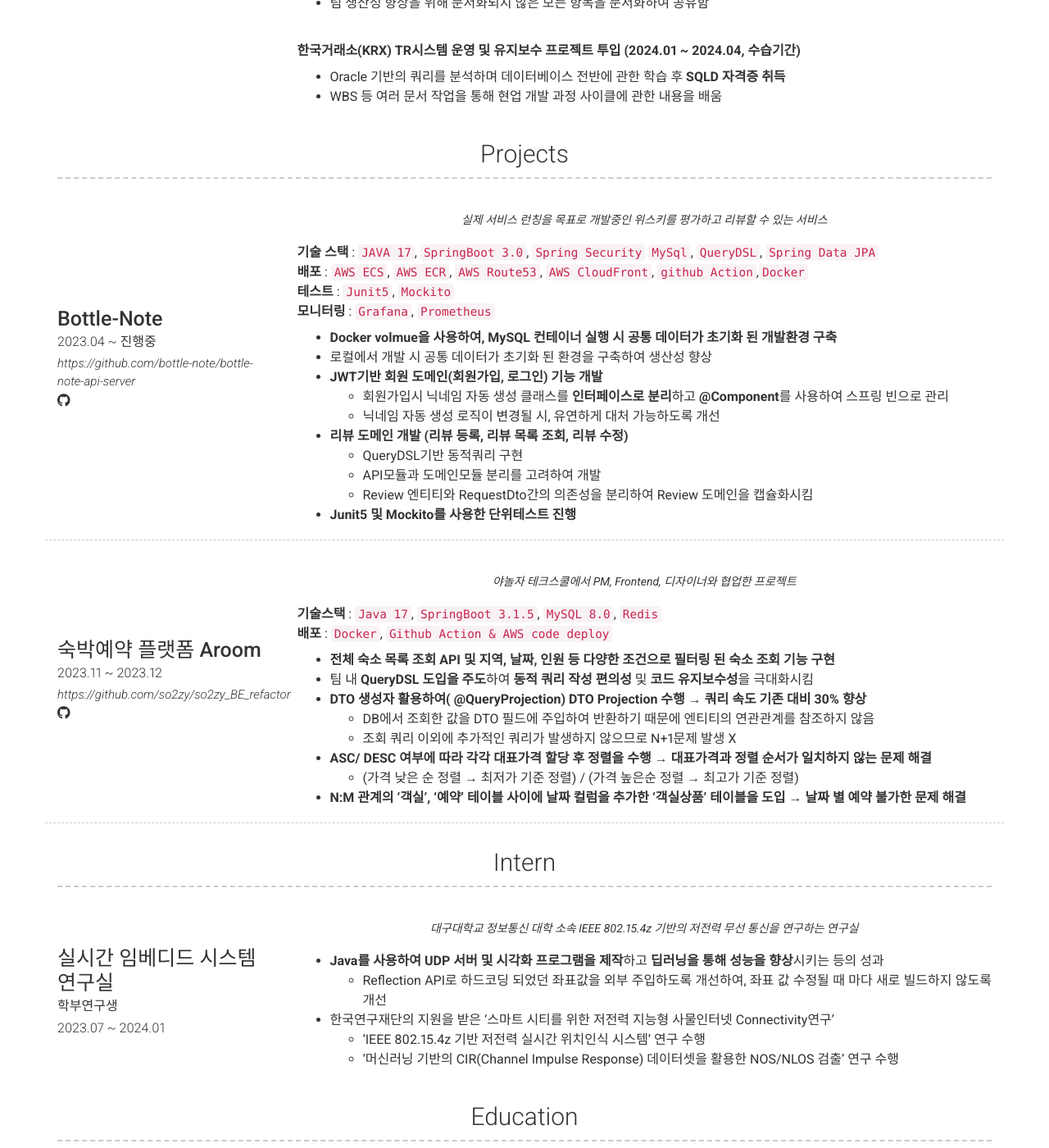
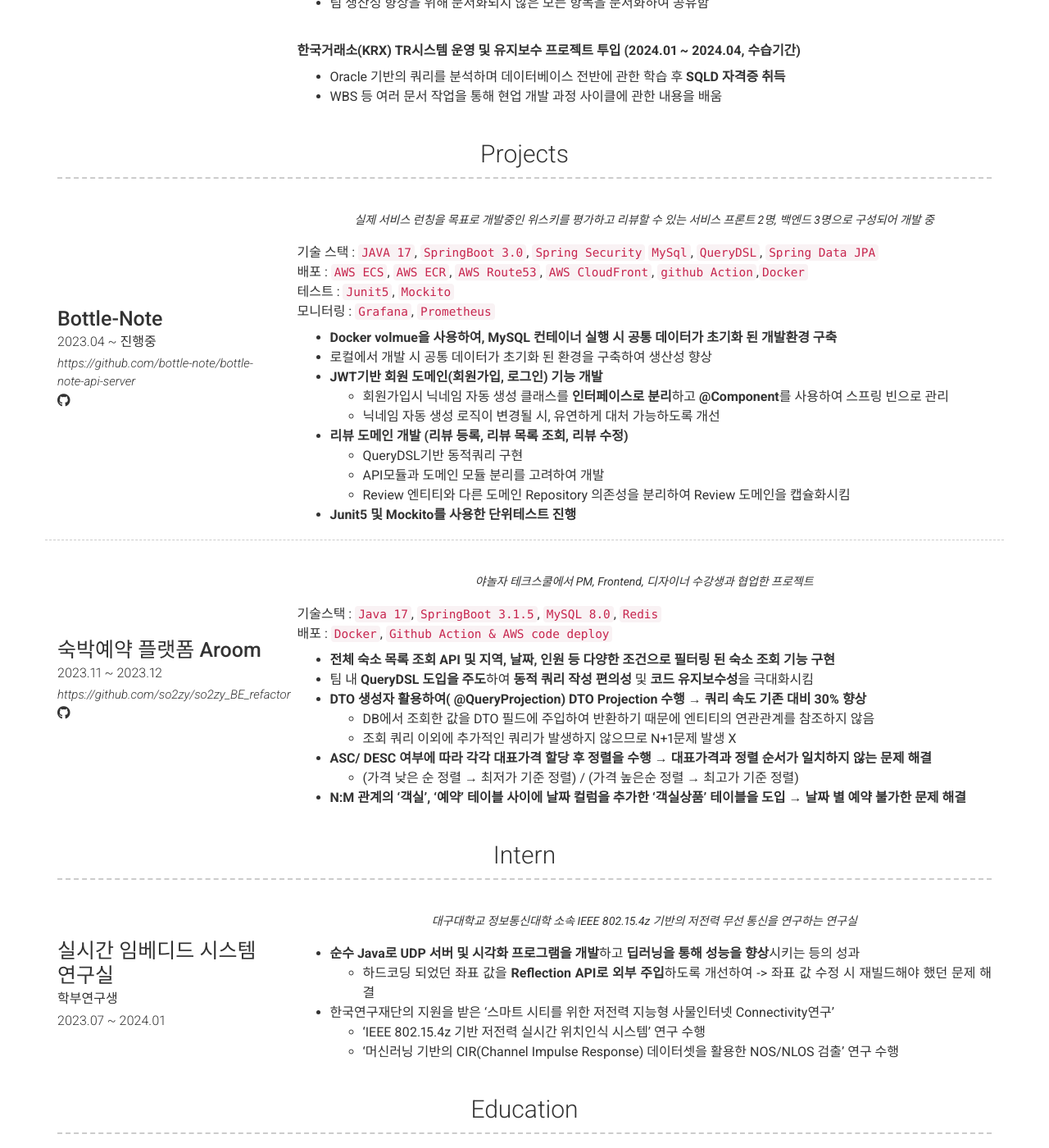
Before and after one commit to chadongmin/chadongmin.github.io, a Jekyll site: the page built from index.md, in a window 1280 px wide and 1400 px high, scrolled down 1080 px. Shown: the whole window at 82% size. Built offline with Jekyll 4.4.1, drawn with Linux system fonts in a browser that asks for light colours; nearby versions of some CDN libraries; some of the changed text lies outside the part shown.

Commit message:
이력서 v1.1

```diff
--- a/_config.yml
+++ b/_config.yml
@@ -50,11 +50,11 @@ about_profile_image: images/profile_image.jpg
 about_content: | # this will include new lines to allow paragraphs
   Java & Spring 기반의 1년차 서버 백엔드 개발자 차동민입니다.
 
-  금융 소프트웨어 기업인 (주)아이티아이즈에서 <mark>조각투자 블록체인 연계 API 개발</mark> 등의 프로젝트를 수행했습니다.
+  금융 소프트웨어 기업인 (주)아이티아이즈에서 **조각투자 블록체인 연계 API 개발**, **국채시장거래 솔루션** 등의 프로젝트를 수행했습니다.
 
   문서화되지 않은 모든 항목을 문서화하여 공유하고, 개발 중 반복되는 과정을 자동화하는 등 <mark>팀 전체의 생산성 향상</mark>을 위해 노력했습니다.
 
-  현재는 서비스 운영 경험을 위해 퇴근 후 팀 프로젝트로 '보틀노트'라는 서비스를 개발중입니다.
+  현재는 서비스 운영 경험을 위해 퇴근 후, 팀 프로젝트로 위스키 리뷰 서비스 **'보틀노트'**를 개발중입니다.
 
   팀원들과 **코드 리뷰** 및 **테스트 코드** 작성을 하며 지속적인 소프트웨어 품질 향상을 위해 노력합니다.
 content:
@@ -64,7 +64,7 @@ content:
     content:
       - layout: left
         title: (주)아이티아이즈
-        sub_title: Fintech본부 솔루션사업부
+        sub_title: Fintech 본부 솔루션사업부
         caption: 2024.01 ~ 현재
         #        link: Link to company (optional)
         #        quote: >
@@ -79,20 +79,20 @@ content:
           - **Spring Bean 설정을 통해 자동으로 필수 데이터 초기화하여 개발 효율성 증대**
 
           - **Jenkins CI/CD 파이프라인 구축**
-            - Github 브랜치 푸쉬 감지 후 OpenSSH로 배포 서버에 원격 배포 구축
+            - Github 브랜치 푸쉬 감지 후 OpenSSH로 원격 배포 구축
 
           - **레거시 코드 개선**
             - 외부 API 호출 시 HttpUrlConnection → Feign Client 전환하여 DB Connection Pool 재사용하도록 리팩토링
 
           - **소프트웨어 품질 향상**
-            - 외부 연동 API의 **잘못 된 예외처리를 발견 후 보고 및 개선 요청**하여 소프트웨어 품질 향상에 기여
+            - 외부 연동 API의 **잘못 된 예외처리를 발견하여 보고 후 개선 요청**함. 소프트웨어 품질 향상에 기여
 
           <br>
           **국채시장거래 솔루션 개발 프로젝트 (2024.04 ~ 2024.06)**
 
             기술 스택 : `Java8`, `Spring 2.x`, `MyBatis`, `MariaDB`
 
-          - **Batch JAR 모듈들이 공통적으로 참조하는 모듈을 분리하여 모듈 간 의존성 충돌 문제 해결**
+          - **Batch JAR 모듈들이 공통적으로 참조하는 의존성을 공통모듈로 분리 ->  모듈 간 의존성 충돌 문제 해결**
           - 110개의 운영중인 테이블을 Windows에서 Linux서버로 이관(MariaDB)
           - 팀 생산성 향상을 위해 문서화되지 않은 모든 항목을 문서화하여 공유함
 
@@ -123,15 +123,16 @@ content:
 #            url: Link to project (eg. sproogen.github.io/modern-resume-theme)(optional)
         quote: >
           실제 서비스 런칭을 목표로 개발중인 위스키를 평가하고 리뷰할 수 있는 서비스
+          프론트 2명, 백엔드 3명으로 구성되어 개발 중
         description: | # this will include new lines to allow paragraphs
 
-          **기술 스택** :
+          기술 스택 :
           `JAVA 17`, `SpringBoot 3.0`, `Spring Security`
           `MySql`, `QueryDSL`, `Spring Data JPA` <br>
-          **배포** : `AWS ECS`, `AWS ECR`, `AWS Route53`, `AWS CloudFront`,
+          배포 : `AWS ECS`, `AWS ECR`, `AWS Route53`, `AWS CloudFront`,
           `github Action`,`Docker` <br>
-          **테스트** : `Junit5`, `Mockito` <br>
-          **모니터링** : `Grafana`, `Prometheus`<br>
+          테스트 : `Junit5`, `Mockito` <br>
+          모니터링 : `Grafana`, `Prometheus`<br>
 
           - **Docker volmue을 사용하여, MySQL 컨테이너 실행 시 공통 데이터가 초기화 된 개발환경 구축**
           - 로컬에서 개발 시 공통 데이터가 초기화 된 환경을 구축하여 생산성 향상
@@ -140,12 +141,12 @@ content:
               - 닉네임 자동 생성 로직이 변경될 시, 유연하게 대처 가능하도록 개선
           - **리뷰 도메인 개발 (리뷰 등록, 리뷰 목록 조회, 리뷰 수정)**
               - QueryDSL기반 동적쿼리 구현
-              - API모듈과 도메인모듈 분리를 고려하여 개발
-              - Review 엔티티와 RequestDto간의 의존성을 분리하여 Review 도메인을 캡슐화시킴
+              - API모듈과 도메인 모듈 분리를 고려하여 개발
+              - Review 엔티티와 다른 도메인 Repository 의존성을 분리하여 Review 도메인을 캡슐화시킴
           - **Junit5 및 Mockito를 사용한 단위테스트 진행**
 
       - layout: left
-        border: weak  # Value of `weak` will display a weak border below this item. # Any
+        #border: weak  # Value of `weak` will display a weak border below this item. # Any
         # other value (or no value) means no border will be displayed
         title: 숙박예약 플랫폼 Aroom
         caption: 2023.11 ~ 2023.12
@@ -159,10 +160,10 @@ content:
         #            icon: fab fa-github
         #            url: Link to project (eg. sproogen.github.io/modern-resume-theme)(optional)
         quote: >
-          야놀자 테크스쿨에서 PM, Frontend, 디자이너와 협업한 프로젝트
+          야놀자 테크스쿨에서 PM, Frontend, 디자이너 수강생과 협업한 프로젝트
         description: | # this will include new lines to allow paragraphs
-          **기술스택** : `Java 17`, `SpringBoot 3.1.5`, `MySQL 8.0`, `Redis` <br>
-          **배포** : `Docker`, `Github Action & AWS code deploy`
+          기술스택 : `Java 17`, `SpringBoot 3.1.5`, `MySQL 8.0`, `Redis` <br>
+          배포 : `Docker`, `Github Action & AWS code deploy`
           - **전체 숙소 목록 조회 API 및 지역, 날짜, 인원 등 다양한 조건으로 필터링 된 숙소 조회 기능 구현**
           - 팀 내 **QueryDSL 도입을 주도**하여 **동적 쿼리 작성 편의성** 및 **코드 유지보수성**을 극대화시킴
           - **DTO 생성자 활용하여( @QueryProjection) DTO Projection 수행 → 쿼리 속도 기존 대비 30% 향상**
@@ -177,14 +178,14 @@ content:
     layout: list
     content:
       - layout: top-left
-        title: 실시간 임베디드 시스템 연구실
+        title: 실시간 임베디드 시스템 <br> 연구실
         sub_title: 학부연구생
         caption: 2023.07 ~ 2024.01
         quote: >
-          대구대학교 정보통신 대학 소속 IEEE 802.15.4z 기반의 저전력 무선 통신을 연구하는 연구실
+          대구대학교 정보통신대학 소속 IEEE 802.15.4z 기반의 저전력 무선 통신을 연구하는 연구실
         description: | # this will include new lines to allow paragraphs
-          - **Java를 사용하여 UDP 서버 및 시각화 프로그램을 제작**하고 **딥러닝을 통해 성능을 향상**시키는 등의 성과
-            - Reflection API로 하드코딩 되었던 좌표값을 외부 주입하도록 개선하여, 좌표 값 수정될 때 마다 새로 빌드하지 않도록 개선
+          - **순수 Java로 UDP 서버 및 시각화 프로그램을 개발**하고 **딥러닝을 통해 성능을 향상**시키는 등의 성과
+            - 하드코딩 되었던 좌표 값을 **Reflection API로 외부 주입**하도록 개선하여 -> 좌표 값 수정 시 재빌드해야 했던 문제 해결
           - 한국연구재단의 지원을 받은 ‘스마트 시티를 위한 저전력 지능형 사물인터넷 Connectivity연구’
               - ‘IEEE 802.15.4z 기반 저전력 실시간 위치인식 시스템’ 연구 수행
               - ‘머신러닝 기반의 CIR(Channel Impulse Response) 데이터셋을 활용한 NOS/NLOS 검출’ 연구 수행
@@ -222,6 +223,27 @@ content:
           운영체제 : A+ |
           컴퓨터네트워크 : A |
           자바 프로그래밍 : A+
+  - layout: list
+    title: Certificate
+    sub_title: AI 소프트웨어 전공
+    #quote: >
+    content:
+      - layout: list
+        title: SQLD
+        sub_title: 한국데이터산업진흥원
+        caption: 2024.04
+
+      - layout: list
+        title: 정보처리기사
+        sub_title: 한국산업인력공단
+        caption: 2023.11
+
+      - layout: list
+        title: 워드프로세서
+        sub_title: 대한상공회의소
+        caption: 2020.06
+
+
 
   - title: A Little More About Me
     layout: text
```
Also changed, not shown: 1 other file.
